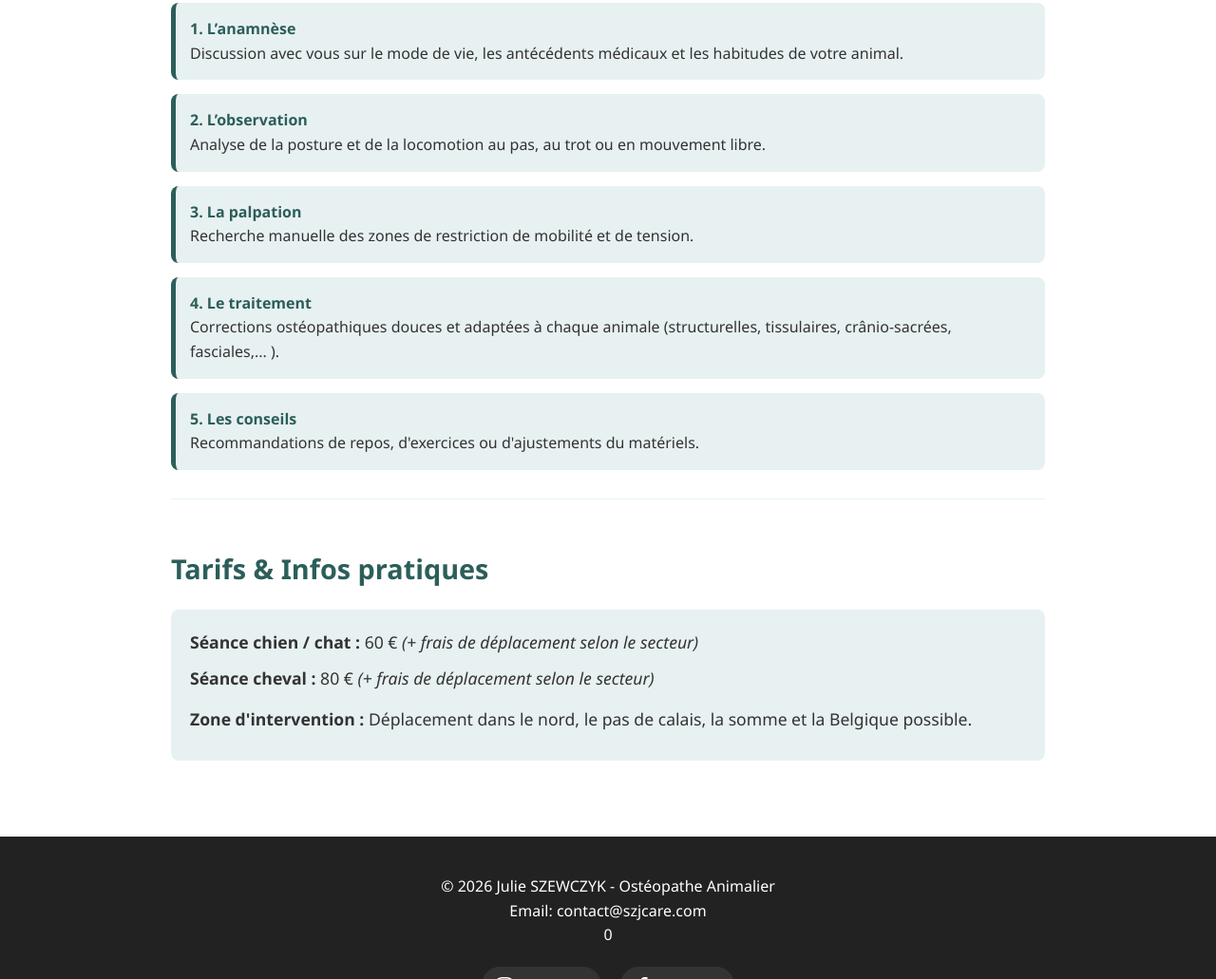
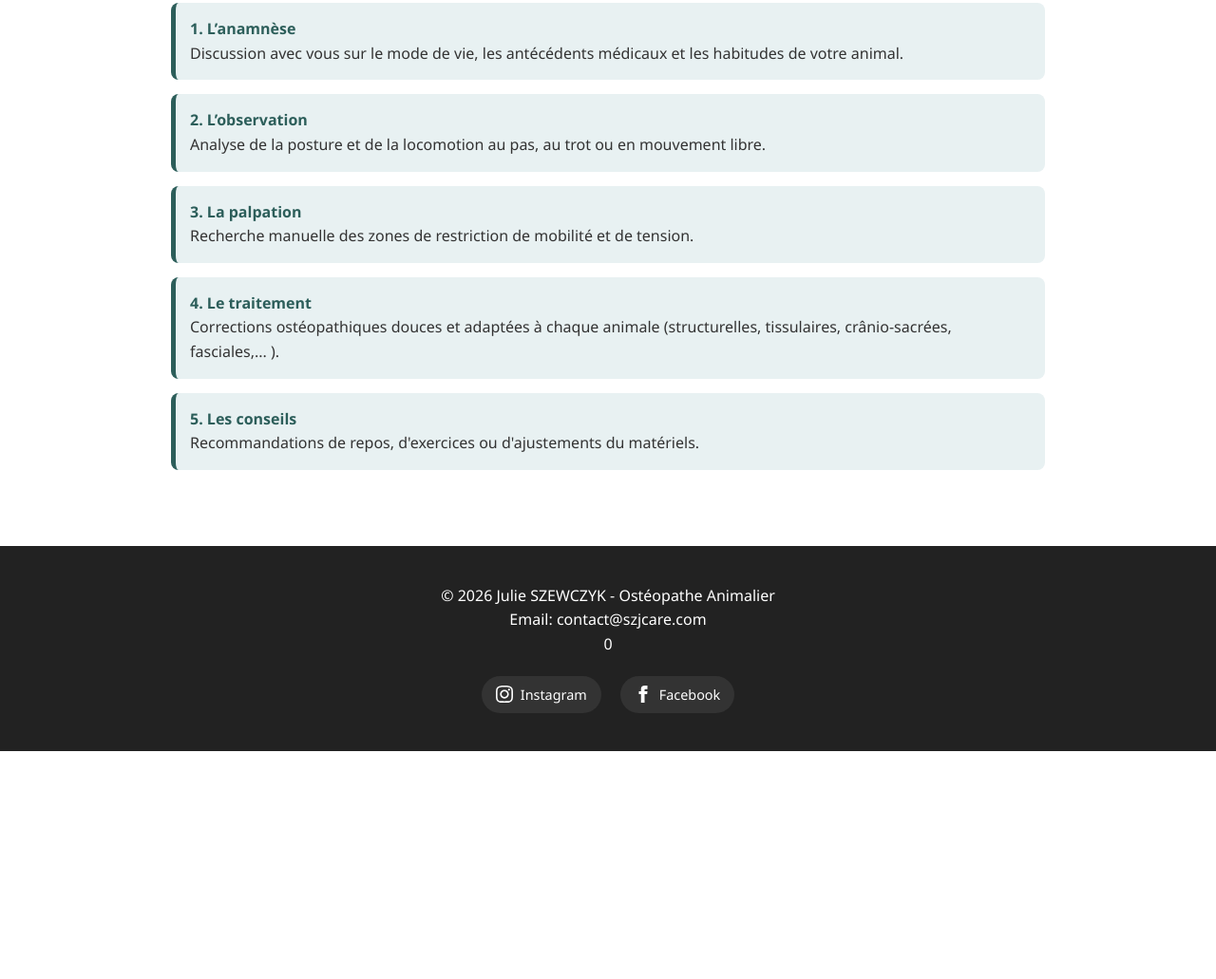
Before and after one commit to szjcare/szj, a plain HTML site: page index.html in a window 1280 px wide. Shown: the part 2004-3035 px from the top of the page at 95% size. After the commit the page ends 2795 px from the top, so only its background shows below. Drawn offline with Linux system fonts and the light colour scheme.

Commit message:
Update index.html

```diff
--- a/index.html
+++ b/index.html
@@ -209,16 +209,6 @@
                     <p>Recommandations de repos, d'exercices ou d'ajustements du matériels.</p>
                 </div>
             </div>
-        </section>
-        <section id="tarifs">
-            <h2>Tarifs & Infos pratiques</h2>
-            <div class="tarifs-box">
-                <p><strong>Séance chien / chat :</strong> 60 € <em>(+ frais de déplacement selon le secteur)</em></p>
-                <p><strong>Séance cheval :</strong> 80 € <em>(+ frais de déplacement selon le secteur)</em></p>
-                <p style="margin-top: 15px;"><strong>Zone d'intervention :</strong> Déplacement dans le nord, le pas de calais, la somme et la Belgique possible.</p>
-            </div>
-        </section>
-
     </div>
 
     <footer>
```
